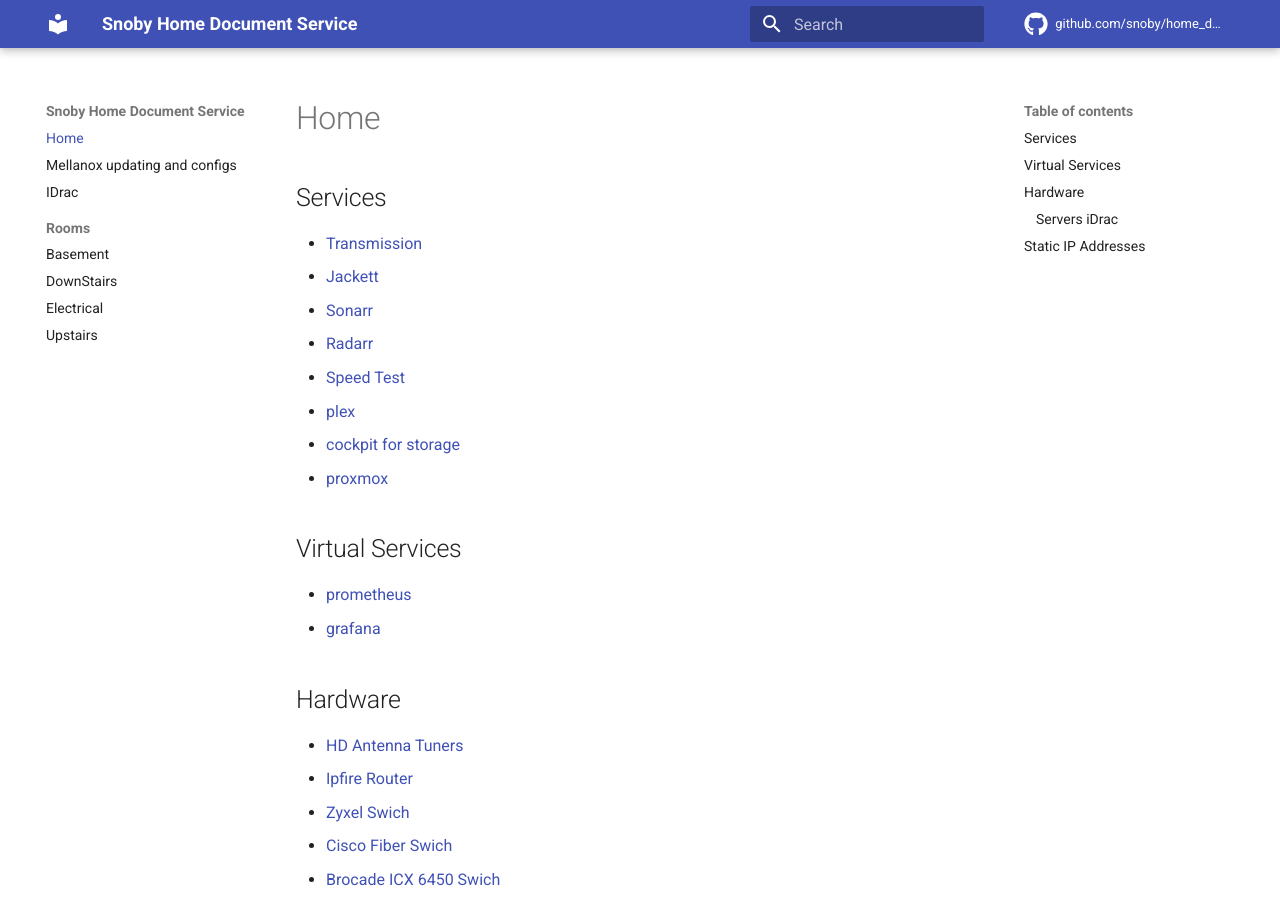
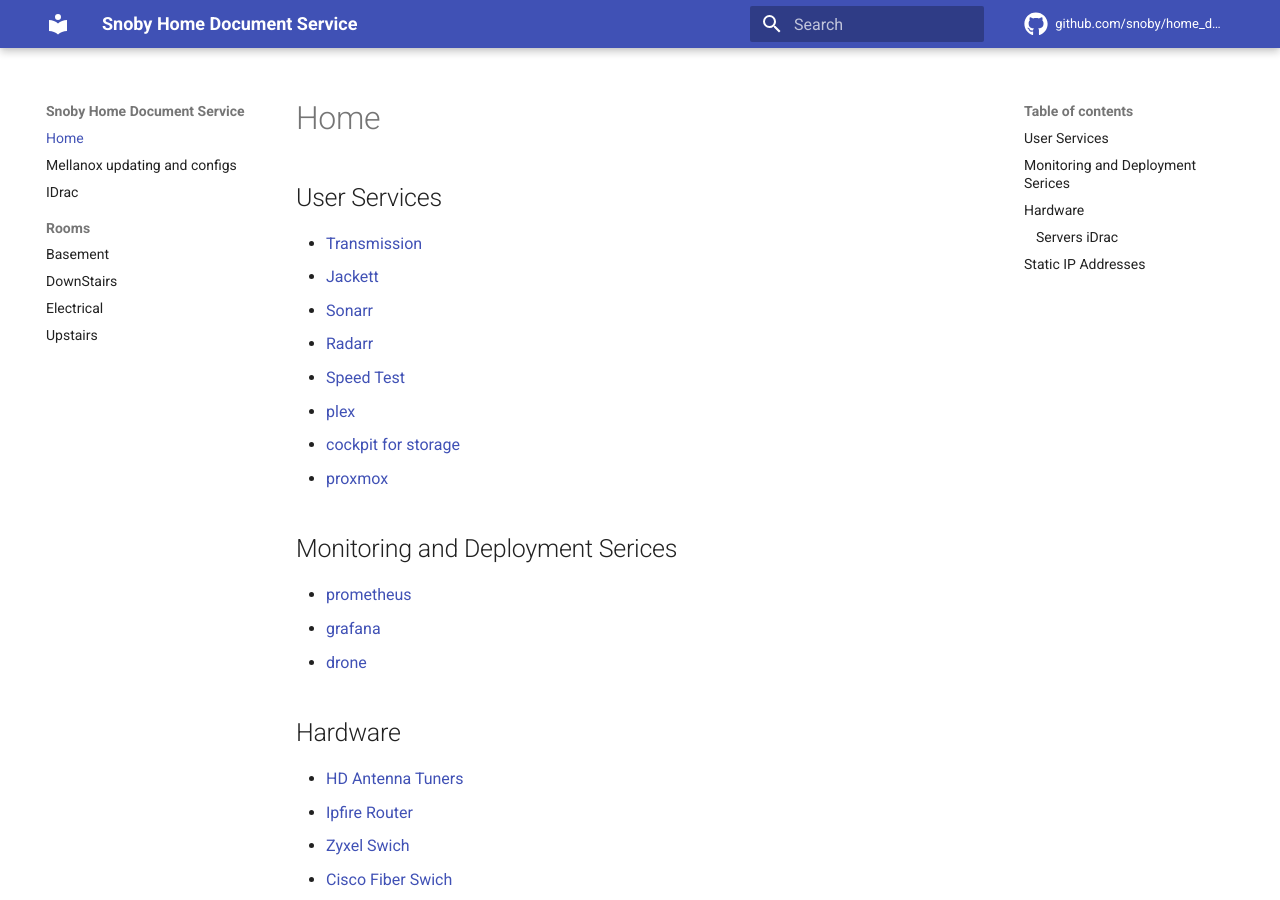
Before and after one commit to snoby/home_docs, an MkDocs documentation site: the page built from docs/index.md, in a window 1280 px wide and 900 px high. Built offline with MkDocs 1.6.1 and Material for MkDocs 9.7.7, drawn with Linux system fonts in a browser that asks for light colours; comment, search, counter and statistics services are not loaded.

Commit message:
playing around with drone and updating home docs

```diff
--- a/.drone.yml
+++ b/.drone.yml
@@ -12,7 +12,8 @@ steps:
     image: iotapi322/docs:latest
     commands:
       - mkdocs build
-      - echo "${SSH_KEY}"
+    when:
+      event: [push, pull_request]
 
   - name: deploy_site
     image: appleboy/drone-scp
@@ -25,3 +26,5 @@ steps:
       target: /mnt/data/docs/
       source: site
       rm: true
+    when:
+      branch: master
--- a/docs/index.md
+++ b/docs/index.md
@@ -1,6 +1,6 @@
 
 
-## Services
+## User Services
 
 - [Transmission](http://dockerhost:9091){target=\_blank}
 - [Jackett](http://dockerhost:9117){target=\_blank}
@@ -11,10 +11,11 @@
 - [cockpit for storage](https://storage:9090){target=\_blank}
 - [proxmox](https://proxmox:8006){target=\_blank}
 
-## Virtual Services
+## Monitoring and Deployment Serices
 
 - [prometheus](http://prom.mattsnoby.com){target=\_blank}
 - [grafana](http://grafana.mattsnoby.com){target=\_blank}
+- [drone](https://drone.mattsnoby.com:){target=\_blank}
 
 
 ## Hardware
```
